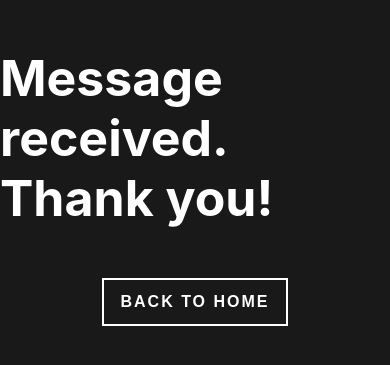
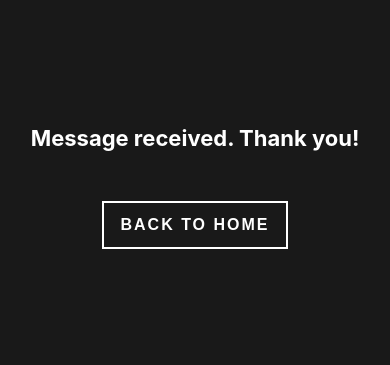
Before and after one commit to joao-alvarenga/portifolio-site-next-js, a Next.js app: page /success in a window 390 px wide. Shown: the part 235-600 px from the top of the page. Built offline with nearby package versions, Linux system fonts and the light colour scheme.

Commit message:
add updates

```diff
--- a/styles/Success.module.css
+++ b/styles/Success.module.css
@@ -3,6 +3,7 @@
     height: 100%;
     width: 100%;
     background-color: #191919;
+    min-width: 320px;
 }
 
 .succsess__container {
@@ -42,3 +43,21 @@
     background-color: #fff;
     color: #000;
   }
+
+  @media (max-width: 720px) {
+    .succsess__title {
+        font-size: 3.8em;
+    }
+  }
+
+  @media (max-width: 547px) {
+    .succsess__title {
+        font-size: 2.8em;
+    }
+  }
+
+  @media (max-width: 412px) {
+    .succsess__title {
+        font-size: 2.2em;
+    }
+  }
```
